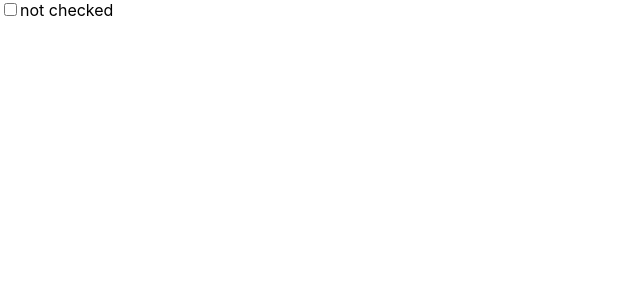
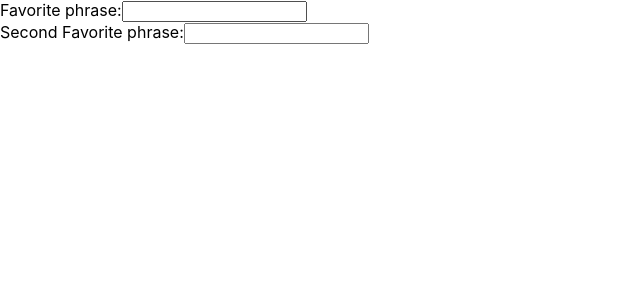
Before and after one commit to senaru/hello-react, a React (Create React App) app: page / in a window 1280 px wide. Shown: the top 300 px of the page, without its empty margins (0-640 px from the left). Built offline with nearby package versions, Linux system fonts and the light colour scheme.

Commit message:
Updating useEffects with dependency arrays

```diff
--- a/src/index.js
+++ b/src/index.js
@@ -2,23 +2,35 @@
 import ReactDOM from 'react-dom';
 import './index.css';
 
-function CheckBox() {
-    const [checked, setChecked] = useState(false);
+function App() {
+    const [val, setVal] = useState("");
+    const [val2, setVal2] = useState("");
 
     useEffect(() => {
-        alert(`checked: ${checked.toString()}`);
-    });
+        console.log(`field 1: ${val}`);
+    }, [val]);
+
+    useEffect(() => {
+        console.log(`field 2: ${val2}`);
+    }, [val2]);
 
     return (
         <>
-            <input type="checkbox" value={checked} onChange={() => setChecked(checked => !checked)} />
-            {checked ? "checked" : "not checked"}
+            <label>
+                Favorite phrase:
+                <input value={val} onChange={e => setVal(e.target.value)} />
+            </label>
+            <br />
+            <label>
+                Second Favorite phrase:
+            <input value={val2} onChange={e => setVal2(e.target.value)} />
+            </label>
         </>
     )
 }
 
 ReactDOM.render(
-    <CheckBox />,
+    <App />,
     document.getElementById('root')
 );
 
```
